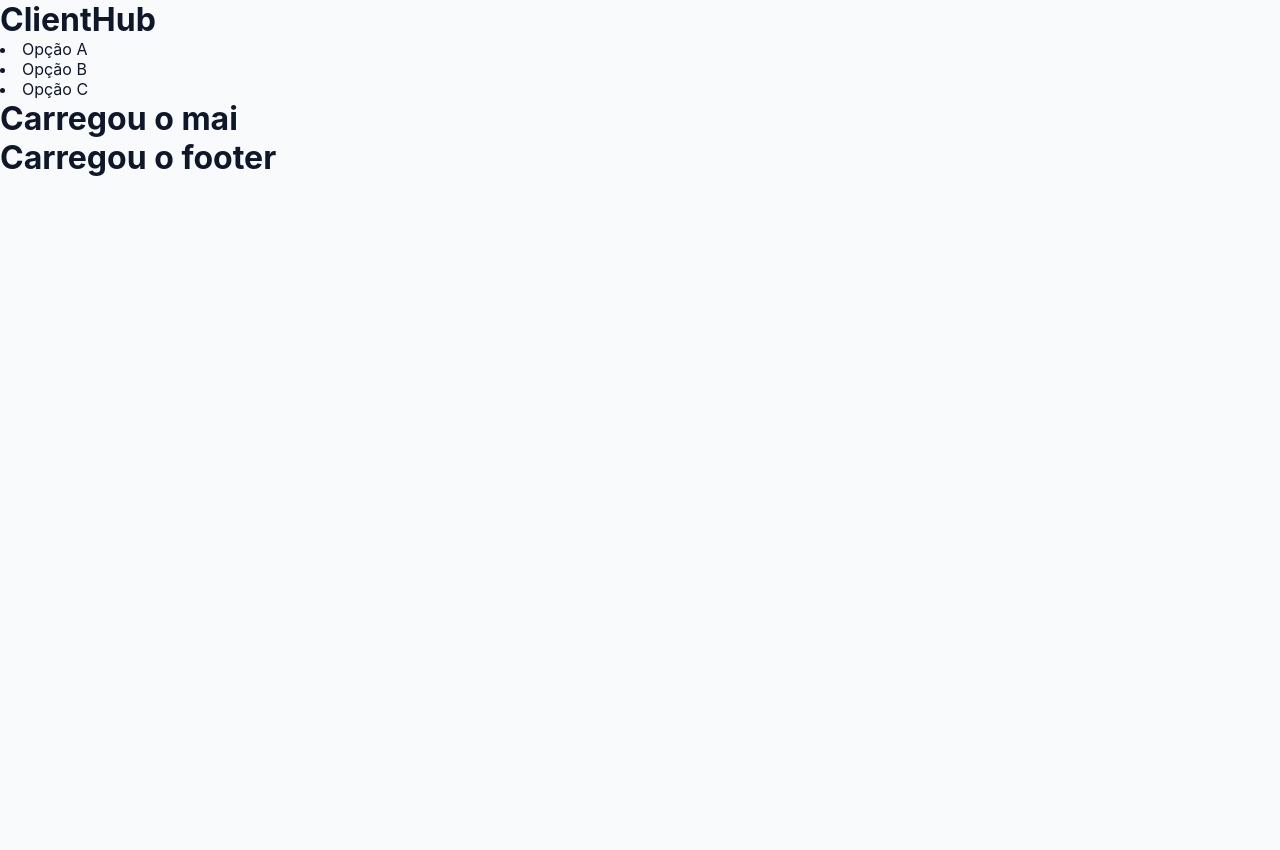
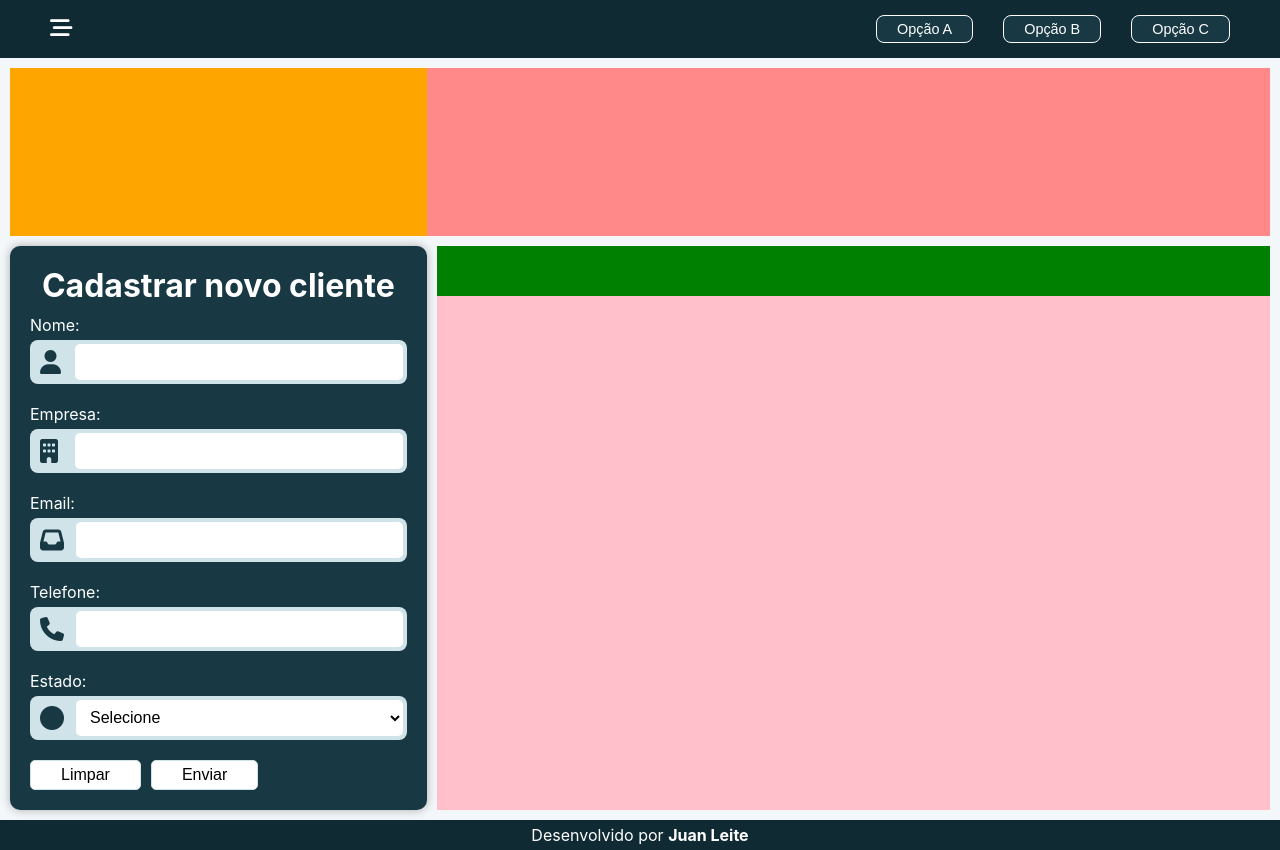
Before and after one commit to JuanLeiteDev/clienthub-crm, a Python web app: template templates/index.html in a window 1280 px wide. Before the commit the page ends 176 px from the top, so only its background shows below. Run offline with Jinja, Linux system fonts and the light colour scheme; the template is opened without the code that fills it, so the values that code supplies are empty.

Commit message:
- Novas seções - Seções estilizadas

```diff
--- /dev/null
+++ b/static/css/aside.css
@@ -0,0 +1,10 @@
+#filters {
+    display: none;
+    position: fixed;
+    top: 0;
+    left: 0;
+    background-color: var(--color-surface-dark);
+    min-height: 100vh;
+    z-index: 1000;
+    width: 400px;
+}
--- a/static/css/footer.css
+++ b/static/css/footer.css
@@ -0,0 +1,23 @@
+#footer {
+    display: flex;
+    justify-content: center;
+    align-items: center;
+    text-align: center;
+    padding: 5px;
+    min-width: 100vw;
+    background-color: var(--color-bg-dark);
+}
+
+#footer > p {
+    color: var(--color-text-inverse);
+}
+
+.link-juan {
+    text-decoration: none;
+    font-weight: bold;
+    color: var(--color-text-inverse);
+}
+
+.link-juan:hover {
+    text-decoration: underline;
+}
--- /dev/null
+++ b/static/css/form.css
@@ -0,0 +1,72 @@
+#sec-form-clients {
+    grid-area: 2 / 1 / -1 / span 1;
+    display: flex;
+    flex-flow: column nowrap;
+    justify-content: start;
+    align-items: stretch;
+    color: var(--color-text-inverse);
+}
+
+#sec-form-clients h2 {
+    text-align: center;
+    font-size: 2rem;
+    margin-bottom: -10px;
+}
+
+.block-input {
+    display: flex;
+    flex-flow: column nowrap;
+    justify-content: start;
+    align-items: stretch;
+    margin: 20px 0;
+}
+
+.container-input {
+    display: flex;
+    margin-top: 5px;
+    background-color: var(--color-secondary-light);
+    padding: 8px;
+    border-radius: 8px;
+    gap: 10px;
+}
+
+.icon-input {
+    color: var(--color-surface-dark);
+    font-size: 1.5rem;
+    width: 25px;
+    margin: 2px;
+}
+
+.input-form-clients {
+    background-color: var(--color-surface);
+    width: 100%;
+    border-radius: 5px;
+    margin: -4px -4px -4px 0;
+    padding: 5px 10px;
+    font-size: 1rem;
+}
+
+.error {
+    border: 1px solid rgb(255, 0, 0);
+    background-color: rgb(255, 211, 211);
+}
+
+.block-btn {
+    display: flex;
+    justify-content: start;
+    align-items: center;
+    gap: 10px;
+}
+
+.btn-form {
+    background-color: var(--color-surface);
+    border: 1px solid var(--color-secondary-light);
+    font-size: 1rem;
+    border-radius: 5px;
+    padding: 5px 30px;
+    transform: all 150ms ease;
+}
+
+.btn-form:hover {
+    background-color: var(--color-secondary-light);
+}
--- a/static/css/header.css
+++ b/static/css/header.css
@@ -0,0 +1,53 @@
+#header {
+    background-color: var(--color-bg-dark);
+    min-width: 100vw;
+    display: grid;
+    grid-template-columns: clamp(30%, 1%, 35%) 1fr;
+    gap: 20px;
+    padding: 15px 50px;
+}
+
+.btn-filters {
+    background: transparent;
+    align-self: center;
+    justify-self: start;
+    border: none;
+    color: var(--color-text-inverse);
+    font-size: 1.4rem;
+    cursor: pointer;
+}
+
+#menu {
+    grid-column: 2 / span 1;
+    display: flex;
+    flex-flow: row nowrap;
+    justify-content: end;
+    align-items: center;
+    text-align: center;
+    gap: 30px;
+    list-style-type: none;
+}
+
+.menu-items {
+    font-size: 0.9rem;
+    user-select: none;
+    cursor: pointer;
+    border: 1px solid var(--color-text-inverse);
+    color: var(--color-text-inverse);
+    background-color: var(--color-surface-dark);
+    white-space: nowrap;
+    padding: 5px 20px;
+    border-radius: 8px;
+    transition: all 150ms ease;
+}
+
+.menu-items:hover {
+    border-color: var(--color-surface-dark);
+    background-color: var(--color-text-inverse);
+    color: var(--color-surface-dark);
+}
+
+.btn-filters:active,
+.menu-items:active {
+    transform: scale(95%);
+}
--- a/static/css/main.css
+++ b/static/css/main.css
@@ -0,0 +1,38 @@
+#main {
+    padding: 10px;
+    background-color: var(--color-bg-soft);
+    flex: 1;
+    display: grid;
+    grid-template-columns: 1fr 2fr;
+    grid-template-rows: 1fr 0.3fr 3fr;
+    gap: 10px;
+}
+
+#main section {
+    background-color: var(--color-surface-dark);
+    box-shadow: 0 0 10px rgba(0, 0, 0, 0.3);
+    border-radius: 10px;
+    padding: 20px;
+}
+
+.a1 {
+    grid-area: 1 / 1 / span 1 / span 1;
+    background-color: orange;
+}
+
+.a2 {
+    margin-left: -10px;
+    grid-area: 1 / 2 / span 1 / span 1;
+    background-color: rgb(255, 137, 137);
+}
+
+.a4 {
+    grid-area: 2 / 2 / span 1 / span 1;
+    background-color: green;
+}
+
+.a5 {
+    margin-top: -10px;
+    grid-area: 3 / 2 / span 1 / span 1;
+    background-color: pink;
+}
--- a/static/css/reset.css
+++ b/static/css/reset.css
@@ -2,6 +2,8 @@
     margin: 0;
     padding: 0;
     box-sizing: border-box;
+    outline: none;
+    border: none;
 }
 
 html {
@@ -10,7 +12,15 @@ html {
 }
 
 body {
+    display: flex;
+    flex-flow: column nowrap;
+    overflow-x: hidden;
+    justify-content: start;
+    align-items: stretch;
+    min-width: 100vw;
+    min-height: 100vh;
     background-color: var(--color-bg);
     color: var(--color-text);
     font-family: var(--font-main);
+    position: relative;
 }
--- a/static/css/variable.css
+++ b/static/css/variable.css
@@ -1,41 +1,65 @@
 :root {
-    /* Cores principais */
-    --color-primary: #2563eb;
-    --color-primary-hover: #1d4ed8;
-    --color-primary-light: #dbeafe;
+    /* Fundos */
+    --color-bg: #e8eef2;
+    --color-bg-soft: #f4f7f9;
+    --color-bg-dark: #102a33;
 
-    /* Fundo */
-    --color-bg: #f8fafc;
+    /* Superfícies */
     --color-surface: #ffffff;
-    --color-surface-muted: #f1f5f9;
+    --color-surface-soft: #f7fafb;
+    --color-surface-hover: #edf3f6;
+    --color-surface-dark: #183944;
+
+    /* Cor principal */
+    --color-primary: #1f5f73;
+    --color-primary-hover: #164958;
+    --color-primary-light: #d7e8ee;
+    --color-primary-soft: #eef6f8;
+
+    /* Cor secundária */
+    --color-secondary: #3f7f8f;
+    --color-secondary-hover: #326978;
+    --color-secondary-light: #cfe3e8;
+
+    /* Contraste */
+    --color-contrast: #0b1f27;
+    --color-contrast-soft: #244854;
 
     /* Texto */
-    --color-text: #0f172a;
-    --color-text-muted: #64748b;
-    --color-text-light: #94a3b8;
+    --color-text: #102a33;
+    --color-text-muted: #5f7680;
+    --color-text-light: #8aa0a8;
+    --color-text-inverse: #ffffff;
 
     /* Bordas */
-    --color-border: #e2e8f0;
-    --color-border-strong: #cbd5e1;
+    --color-border: #d2dde2;
+    --color-border-strong: #a9bbc3;
 
-    /* Estados */
-    --color-success: #16a34a;
-    --color-warning: #f59e0b;
-    --color-danger: #dc2626;
-    --color-info: #0ea5e9;
+    /* Estados usando tons da mesma família */
+    --color-success-bg: #dcebea;
+    --color-success-text: #245c57;
+
+    --color-warning-bg: #e6e0d1;
+    --color-warning-text: #675934;
+
+    --color-danger-bg: #eadada;
+    --color-danger-text: #6b3434;
+
+    --color-info-bg: #d7e8ee;
+    --color-info-text: #1f5f73;
 
     /* Status CRM */
-    --status-lead-bg: #eff6ff;
-    --status-lead-text: #2563eb;
+    --status-lead-bg: #d7e8ee;
+    --status-lead-text: #1f5f73;
 
-    --status-contact-bg: #fef3c7;
-    --status-contact-text: #b45309;
+    --status-contact-bg: #e6e0d1;
+    --status-contact-text: #675934;
 
-    --status-client-bg: #dcfce7;
-    --status-client-text: #15803d;
+    --status-client-bg: #dcebea;
+    --status-client-text: #245c57;
 
-    --status-lost-bg: #fee2e2;
-    --status-lost-text: #b91c1c;
+    --status-lost-bg: #eadada;
+    --status-lost-text: #6b3434;
 
     /* Tipografia */
     --font-main: "Inter", system-ui, -apple-system, BlinkMacSystemFont, "Segoe UI", sans-serif;
--- a/templates/base.html
+++ b/templates/base.html
@@ -4,13 +4,19 @@
     <meta charset="UTF-8">
     <meta name="viewport" content="width=device-width, initial-scale=1.0">
     <link rel="stylesheet" href="{{ url_for('static', filename='css/reset.css') }}">
+    <link rel="stylesheet" href="{{ url_for('static', filename='css/aside.css') }}">
+    <link rel="stylesheet" href="{{ url_for('static', filename='css/message.css') }}">
     <link rel="stylesheet" href="{{ url_for('static', filename='css/header.css') }}">
     <link rel="stylesheet" href="{{ url_for('static', filename='css/main.css') }}">
+    <link rel="stylesheet" href="{{ url_for('static', filename='css/form.css') }}">
     <link rel="stylesheet" href="{{ url_for('static', filename='css/footer.css') }}">
     <link rel="stylesheet" href="{{ url_for('static', filename='css/variable.css') }}">
+    <link rel="stylesheet" href="https://cdnjs.cloudflare.com/ajax/libs/font-awesome/6.7.2/css/all.min.css">
     <title>{% block title %} CRM {% endblock title %}</title>
 </head>
 <body>
+    {% block message %}{% endblock message %}
+    {% block aside %}{% endblock aside %}
     {% block header %}{% endblock header %}
     {% block main %}{% endblock main %}
     {% block footer %}{% endblock footer %}
--- a/templates/index.html
+++ b/templates/index.html
@@ -1,6 +1,14 @@
 {% extends "./base.html" %}
 
 {% block title %} CRM - CLientHub {% endblock title %}
+
+{% block message %}
+    {% include "./partials/message.html" %}
+{% endblock message %}
+
+{% block aside %}
+    {% include "./partials/aside.html" %}
+{% endblock aside %}
 
 {% block header %}
     {% include "./partials/header.html" %}
--- /dev/null
+++ b/templates/partials/aside.html
@@ -0,0 +1,3 @@
+<aside id="filters">
+
+</aside>
--- a/templates/partials/footer.html
+++ b/templates/partials/footer.html
@@ -1,3 +1,3 @@
-<footer>
-    <h1>Carregou o footer</h1>
+<footer id="footer">
+    <p>Desenvolvido por <a class="link-juan" target="_blank" href="https://juanleitedev.com">Juan Leite</a></p>
 </footer>
--- /dev/null
+++ b/templates/partials/form.html
@@ -0,0 +1,78 @@
+<section id="sec-form-clients">
+    <h2>Cadastrar novo cliente</h2>
+    <form method="post" autocomplete="off" id="form-clients">
+        <div class="block-input">
+            <label for="name">Nome: </label>
+            <div class="container-input">
+                <i class="fa-solid fa-user icon-input"></i>
+                <input
+                    type="text"
+                    name="name"
+                    id="name"
+                    class="input-form-clients"
+                    required
+                    maxlength="100"
+                >
+            </div>
+        </div>
+        <div class="block-input">
+            <label for="enterprise">Empresa: </label>
+            <div class="container-input">
+                <i class="fa-solid fa-building icon-input"></i>
+                <input
+                    type="text"
+                    name="enterprise"
+                    id="enterprise"
+                    class="input-form-clients"
+                    maxlength="50"
+                >
+            </div>
+        </div>
+        <div class="block-input">
+            <label for="email">Email: </label>
+            <div class="container-input">
+                <i class="fa-solid fa-inbox icon-input"></i>
+                <input
+                    type="email"
+                    name="email"
+                    id="email"
+                    class="input-form-clients"
+                >
+            </div>
+        </div>
+        <div class="block-input">
+            <label for="phone">Telefone: </label>
+            <div class="container-input">
+                <i class="fa-solid fa-phone icon-input"></i>
+                <input
+                    type="text"
+                    name="phone"
+                    id="phone"
+                    class="input-form-clients"
+                >
+            </div>
+        </div>
+        <div class="block-input">
+            <label for="status">Estado: </label>
+            <div class="container-input">
+                <i class="fa-solid fa-circle icon-input"></i>
+                <select
+                    id="status"
+                    name="status"
+                    class="input-form-clients"
+                    required
+                >
+                    <option value="" selected>Selecione</option>
+                    <option value="lead">Lead</option>
+                    <option value="em contato">Em contato</option>
+                    <option value="cliente">Cliente</option>
+                    <option value="perdido">Perdido</option>
+                </select>
+            </div>
+        </div>
+        <div class="block-btn">
+            <button class="btn-form" id="btn-reset" type="reset">Limpar</button>
+            <button class="btn-form" id="btn-submit" type="submit">Enviar</button>
+        </div>
+    </form>
+</section>
--- a/templates/partials/header.html
+++ b/templates/partials/header.html
@@ -1,10 +1,10 @@
-<header>
-    <h1>ClientHub</h1>
-    <menu>
-        <nav>
-            <li>Opção A</li>
-            <li>Opção B</li>
-            <li>Opção C</li>
-        </nav>
+<header id="header">
+    <button class="btn-filters" aria-label="Abrir menu">
+        <i class="fa-solid fa-bars-staggered"></i>
+    </button>
+    <menu id="menu">
+        <li><button type="button" class="menu-items">Opção A</button></li>
+        <li><button type="button" class="menu-items">Opção B</button></li>
+        <li><button type="button" class="menu-items">Opção C</button></li>
     </menu>
 </header>
--- a/templates/partials/main.html
+++ b/templates/partials/main.html
@@ -1,3 +1,7 @@
-<main>
-    <h1>Carregou o mai</h1>
+<main id="main">
+    <div class="a1"></div>
+    <div class="a2"></div>
+    {% include "./partials/form.html" %}
+    <div class="a4"></div>
+    <div class="a5"></div>
 </main>
--- /dev/null
+++ b/templates/partials/message.html
@@ -0,0 +1,7 @@
+<div id="sec-message" class="invisible">
+    <p class="message-field">Cliente criado com sucesso!</p>
+    <div class="btn-field">
+        <button type="button" id="accept-btn-message" class="btn-message">Aceitar</button>
+        <button type="button" id="cancel-btn-message" class="btn-message">Cancelar</button>
+    </div>
+</div>
```
Also changed, not shown: static/css/message.css (added, +55 -0 lines).
